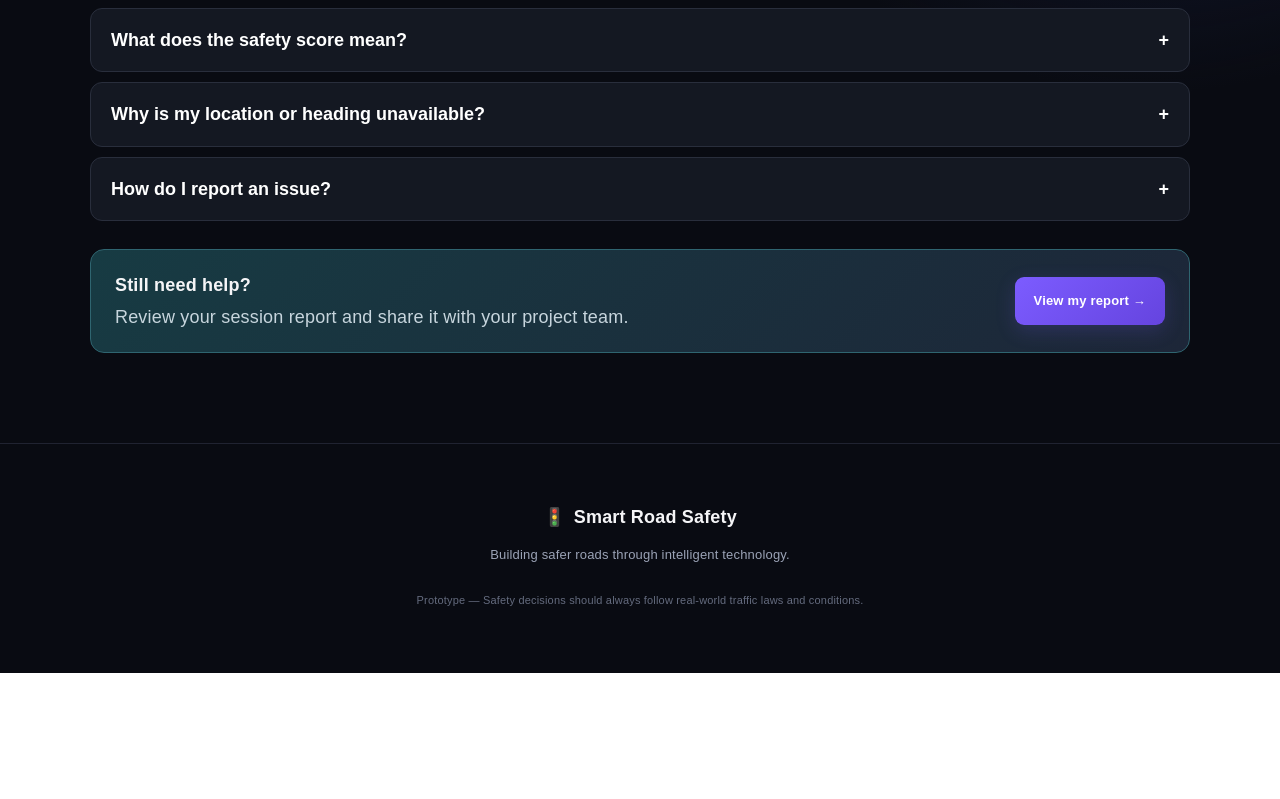
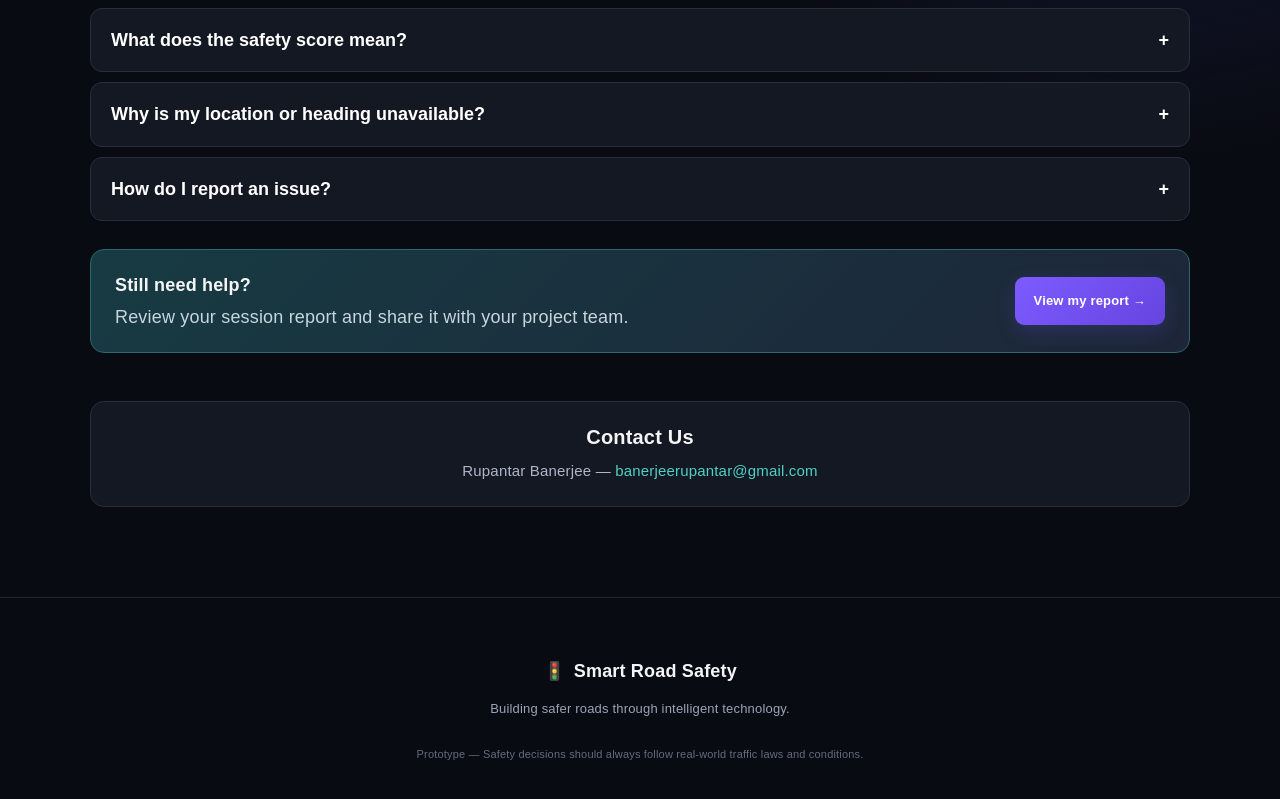
Before and after one commit to jubai04/smart-road-safety, a React (Vite) app: page /help in a window 1280 px wide. Shown: the part 822-1621 px from the top of the page. Before the commit the page ends 1495 px from the top, so only its background shows below. Built offline with nearby package versions, Linux system fonts and the light colour scheme; no server answers.

Commit message:
feat: added contact section

```diff
--- a/src/pages/Help.jsx
+++ b/src/pages/Help.jsx
@@ -146,6 +146,29 @@ export default function Help() {
           View my report →
         </Link>
       </div>
+
+      <div
+        style={{
+          maxWidth: "1100px",
+          margin: "48px auto 0",
+          padding: "22px 24px",
+          borderRadius: "14px",
+          background: "#141822",
+          border: "1px solid #292e3c",
+          textAlign: "center",
+        }}
+      >
+        <h3 style={{ marginBottom: "8px", fontSize: "20px" }}>Contact Us</h3>
+        <p style={{ margin: 0, color: "#aeb6c7", fontSize: "15px" }}>
+          {`Rupantar Banerjee — `}
+          <a
+            href="mailto:banerjeerupantar@gmail.com"
+            style={{ color: "#4fd1c5", textDecoration: "none" }}
+          >
+            banerjeerupantar@gmail.com
+          </a>
+        </p>
+      </div>
     </section>
   );
 }
```
